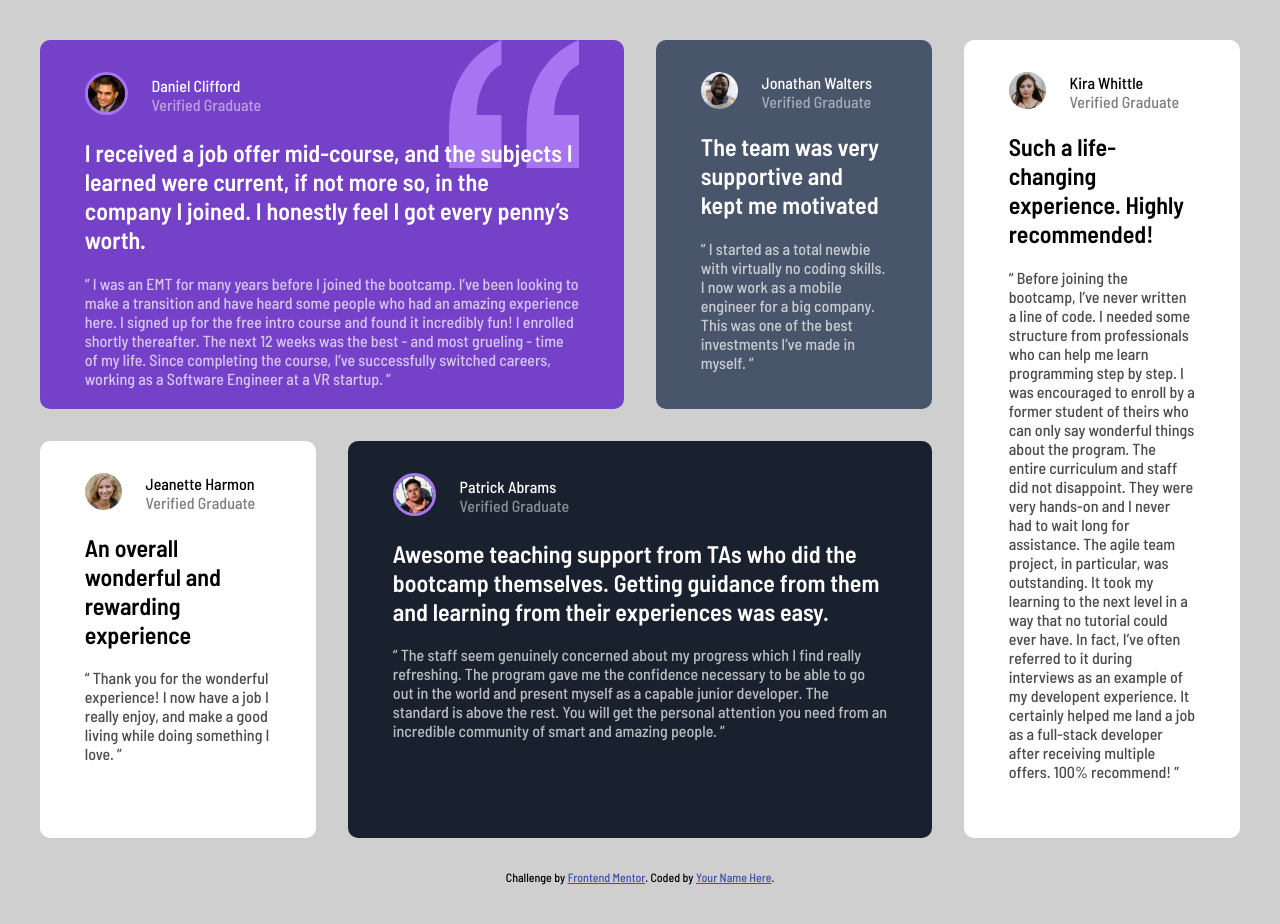
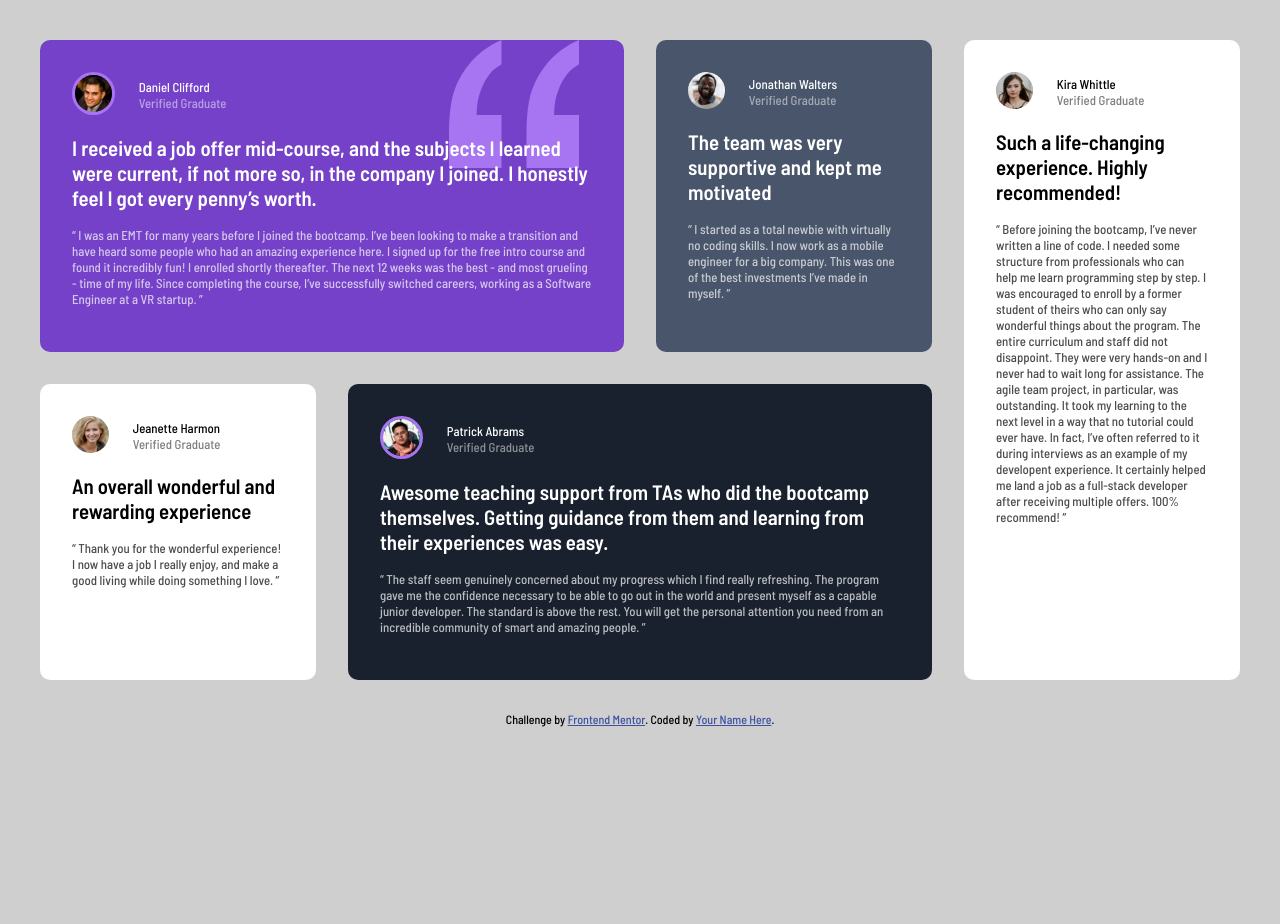
Before and after one commit to LeonteCr/Testimonial-grid, a plain HTML site: page index.html in a window 1280 px wide. After the commit the page ends 800 px from the top, so only its background shows below. Drawn offline with Linux system fonts and the light colour scheme.

Commit message:
:modify tha padding and font size

```diff
--- a/style.css
+++ b/style.css
@@ -5,7 +5,7 @@
 body {
     background: hsl(0, 0%, 81%);
     font-family: 'Barlow Semi Condensed', sans-serif;
-    padding: 4rem 2rem;
+    padding: 3rem 1rem;
 }
 
 blockquote {
@@ -33,7 +33,7 @@ img {
 .jeanette,
 .patrick,
 .kira {
-    padding: 2em 2.8em;
+    padding: 2em 2em;
     border-radius: 10px;
 }
 
@@ -65,6 +65,15 @@ footer {
 
 body {
     font-family: 'Barlow Semi Condensed', sans-serif;
+}
+
+.num-sts,
+.review {
+    font-size: .8rem;
+}
+
+.title {
+    font-size: 1.3rem;
 }
 
   /* ===========
```
